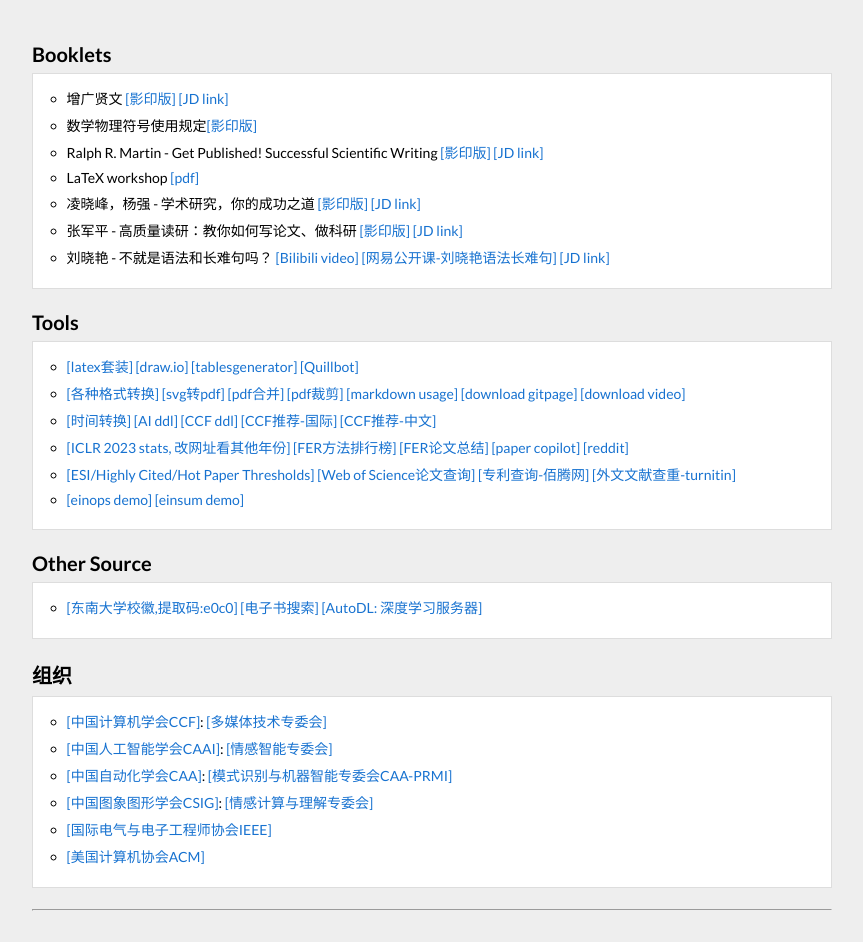
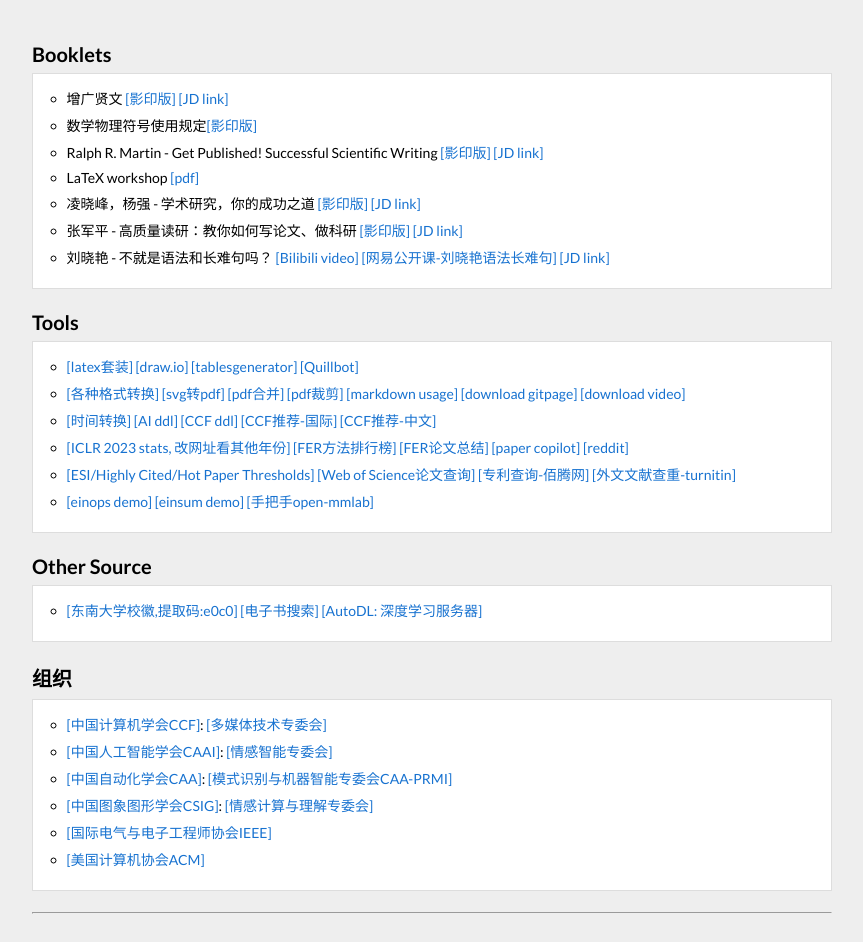
Before and after one commit to jiangxingxun/jiangxingxun.github.io, a plain HTML site: page recommended.html in a window 1280 px wide. Shown: the whole page, without its empty margins (208-1071 px from the left). Drawn offline with Linux system fonts and the light colour scheme.

Commit message:
Update recommended.html

```diff
--- a/recommended.html
+++ b/recommended.html
@@ -263,6 +263,7 @@
 <li>
 	<a href="https://zhuanlan.zhihu.com/p/372692913">[einops demo]</a>
 	<a href="https://zhuanlan.zhihu.com/p/101157166">[einsum demo]</a>
+	<a href="https://www.bilibili.com/video/BV11h4y1T7oy?p=1&vd_source=a5d7da66d90a516ce05d7116aef60323">[手把手open-mmlab]</a>
 </li>
 </ul>
 <div class="spanner"></div>
```
